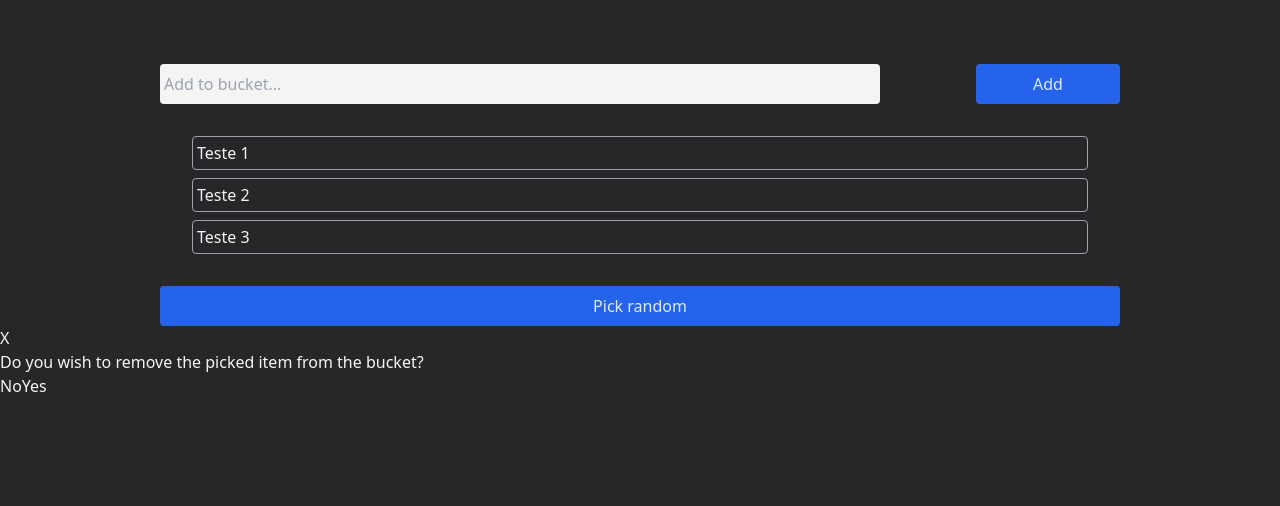
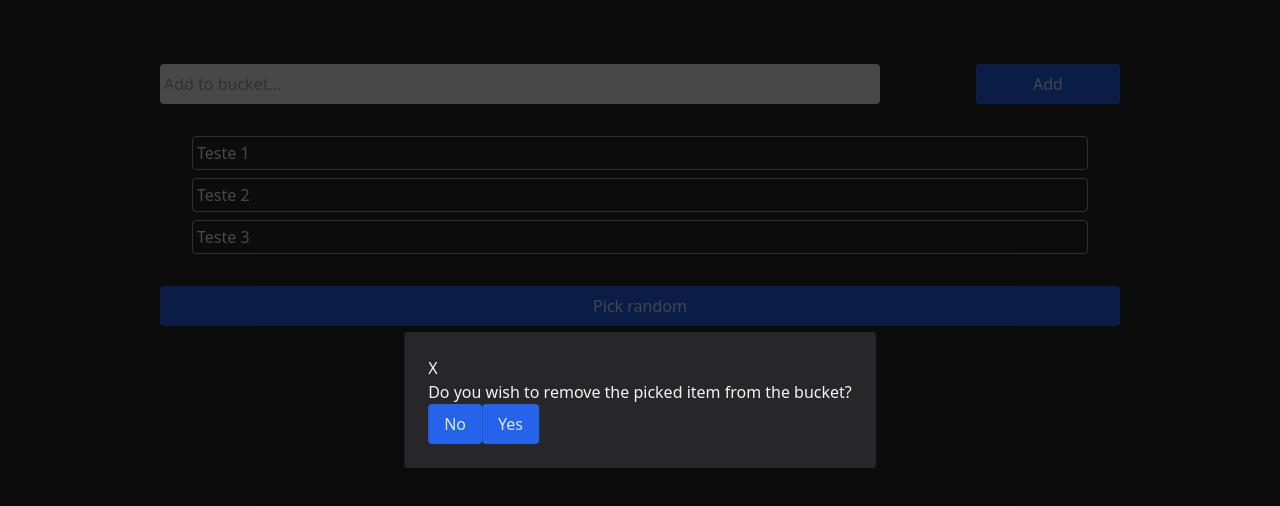
Before and after one commit to msoutto/random-picker, a React (Vite) app in the folder web/: page / in a window 1280 px wide. Both pictures are taken after a click on the button "Pick random". Shown: the top 506 px of the page. Built offline with nearby package versions, Linux system fonts and the light colour scheme.

Commit message:
Started creating styles for PickedModal

```diff
--- a/web/src/components/modals/PickedModal.tsx
+++ b/web/src/components/modals/PickedModal.tsx
@@ -15,7 +15,9 @@ export function PickedModal({ isOpen, onClose, removeItem }: PickedModalProps) {
         return null;
 
     return ReactDOM.createPortal(
-        <div>
+        <>
+            <div id="overlay" className="fixed top-0 left-0 right-0 bottom-0 bg-black/70"></div>
+            <div id="modal" className="fixed top-[50%] left-[50%] translate-x-[-50%] translate-y-[-50%] p-6 z-50 bg-zinc-800 text-zinc-100 rounded">
                 <button onClick={onClose}>X</button>
                 <div className="title">
 
@@ -26,9 +28,10 @@ export function PickedModal({ isOpen, onClose, removeItem }: PickedModalProps) {
                     </p>
                 </div>
                 <div className="footer">
-                <button onClick={onClose}>No</button>
-                <button onClick={removeItem}>Yes</button>
+                    <button className="button" onClick={onClose}>No</button>
+                    <button className="button" onClick={removeItem}>Yes</button>
                 </div>
             </div>
+        </>
     , modalRoot);
 }
```
Lines whose indentation alone changed are shown as unchanged.
